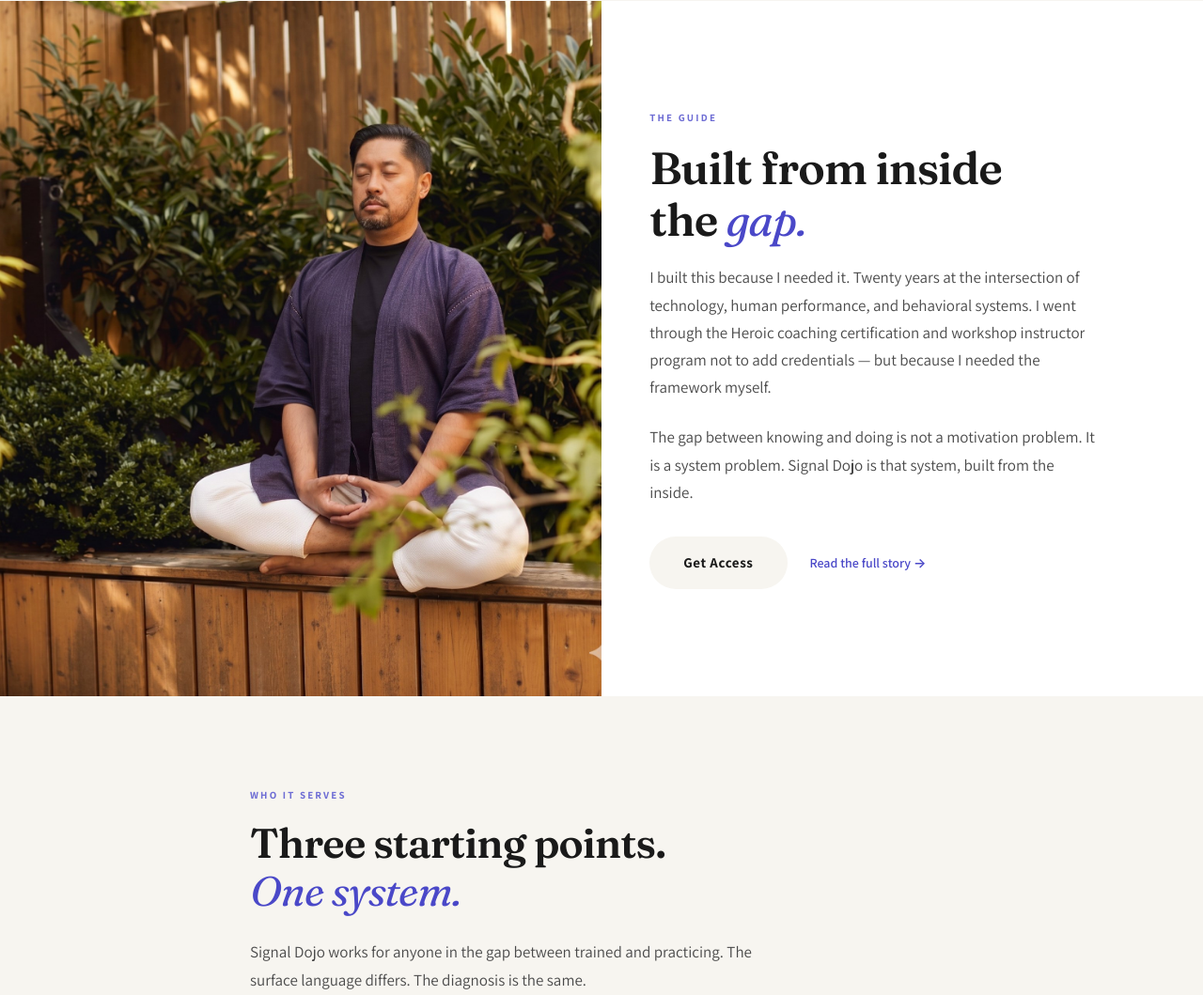
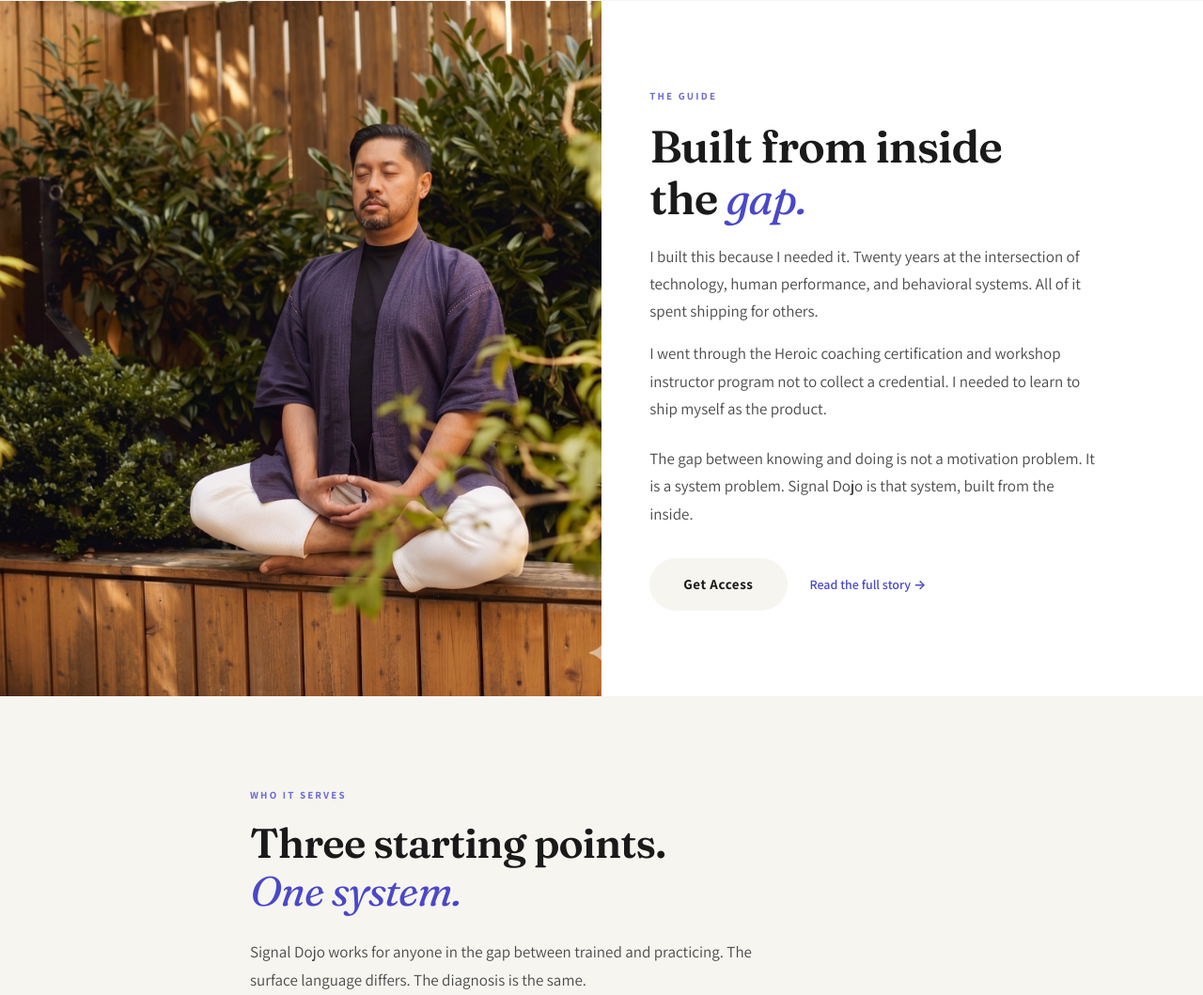
Before and after one commit to GoodSoulLab/signaldojo-site, a plain HTML site: page staging/index.html in a window 1280 px wide. Shown: the part 1273-2332 px from the top of the page at 94% size. Drawn offline with Linux system fonts and the light colour scheme.

Commit message:
Revise guide section text for clarity and impact, enhancing user engagement

```diff
--- a/staging/index.html
+++ b/staging/index.html
@@ -407,9 +407,9 @@
     <div class="split-content reveal">
       <span class="eyebrow">The Guide</span>
       <h2>Built from inside<br>the <em>gap.</em></h2>
-      <p style="margin-bottom:24px;">I built this because I needed it. Twenty years at the intersection of technology, human performance, and behavioral systems. I went through the Heroic coaching certification and workshop instructor program not to add credentials — but because I needed the framework myself.</p>
-      <p style="margin-bottom:32px;">The gap between knowing and doing is not a motivation problem. It is a system problem. Signal Dojo is that system, built from the inside.</p>
-      <div style="display:flex;align-items:center;gap:24px;flex-wrap:wrap;">
+      <p style="margin-bottom:16px;">I built this because I needed it. Twenty years at the intersection of technology, human performance, and behavioral systems. All of it spent shipping for others.</p>
+      <p style="margin-bottom:24px;">I went through the Heroic coaching certification and workshop instructor program not to collect a credential. I needed to learn to ship myself as the product.</p>
+      <p style="margin-bottom:32px;">The gap between knowing and doing is not a motivation problem. It is a system problem. Signal Dojo is that system, built from the inside.</p><div style="display:flex;align-items:center;gap:24px;flex-wrap:wrap;">
         <a href="https://stan.store/signaldojo/p/signal-dojo-core" class="btn-primary">Get Access</a>
         <a href="./about.html" style="font-family:var(--sans);font-size:0.875rem;font-weight:600;color:var(--indigo);text-decoration:none;transition:opacity 160ms ease;">Read the full story →</a>
       </div>
```
